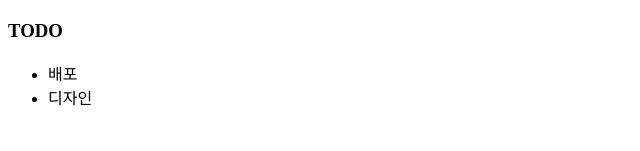
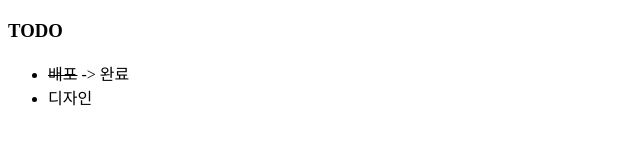
Before and after one commit to NullFull/nullfull.kr, a Gatsby app: page / in a window 1280 px wide. Shown: the part 135-286 px from the top of the page, without its empty margins (0-640 px from the left). Built offline with nearby package versions, Linux system fonts and the light colour scheme.

Commit message:
Update index.js

```diff
--- a/src/pages/index.js
+++ b/src/pages/index.js
@@ -12,7 +12,7 @@ const Index = () => {
             </ul>
             <h3>TODO</h3>
             <ul>
-                <li>배포</li>
+                <li><strike>배포</strike> -> 완료</li>
                 <li>디자인</li>
             </ul>
         </div>
```
